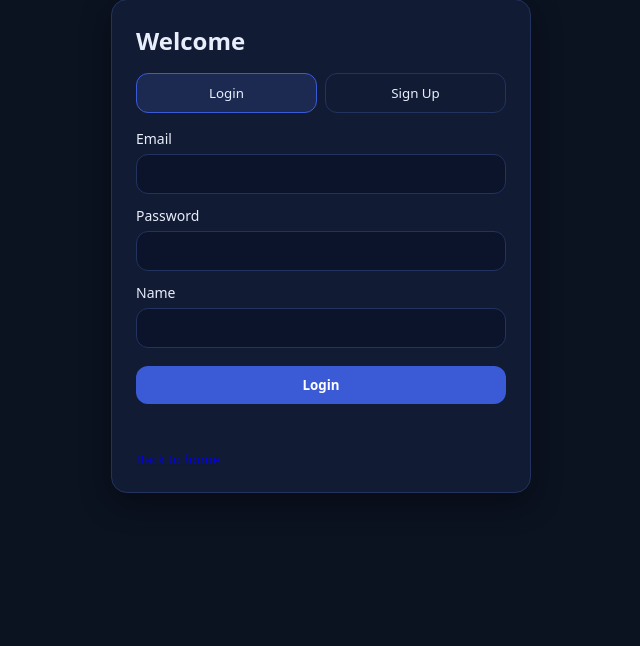
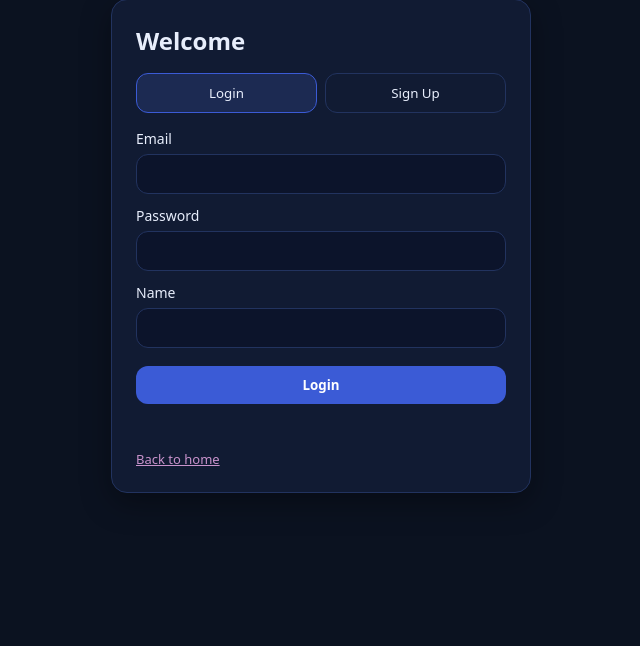
Before and after one commit to citdrhs/1086-attendance-tracker, a Python web app: template templates/flasktest-auth.html in a window 1280 px wide. Shown: the part 154-800 px from the top of the page, without its empty margins (319-959 px from the left). Run offline with Jinja, Linux system fonts and the light colour scheme; the template is opened without the code that fills it, so the values that code supplies are empty.

Commit message:
modifying color for back button (plum!)

```diff
--- a/static/flasktest-auth.css
+++ b/static/flasktest-auth.css
@@ -48,7 +48,10 @@ font-weight: 600;
 }
 
 .msg { min-height: 20px; margin: 0; color: #b8c7ff; }
+a {
+    color: plum;
+}
 .small {margin: 14px 0 0; font-size: 13px; opacity: .9; }
-.backBtn {color: yellow;}
+
 
 .hidden { display: none; }
```
